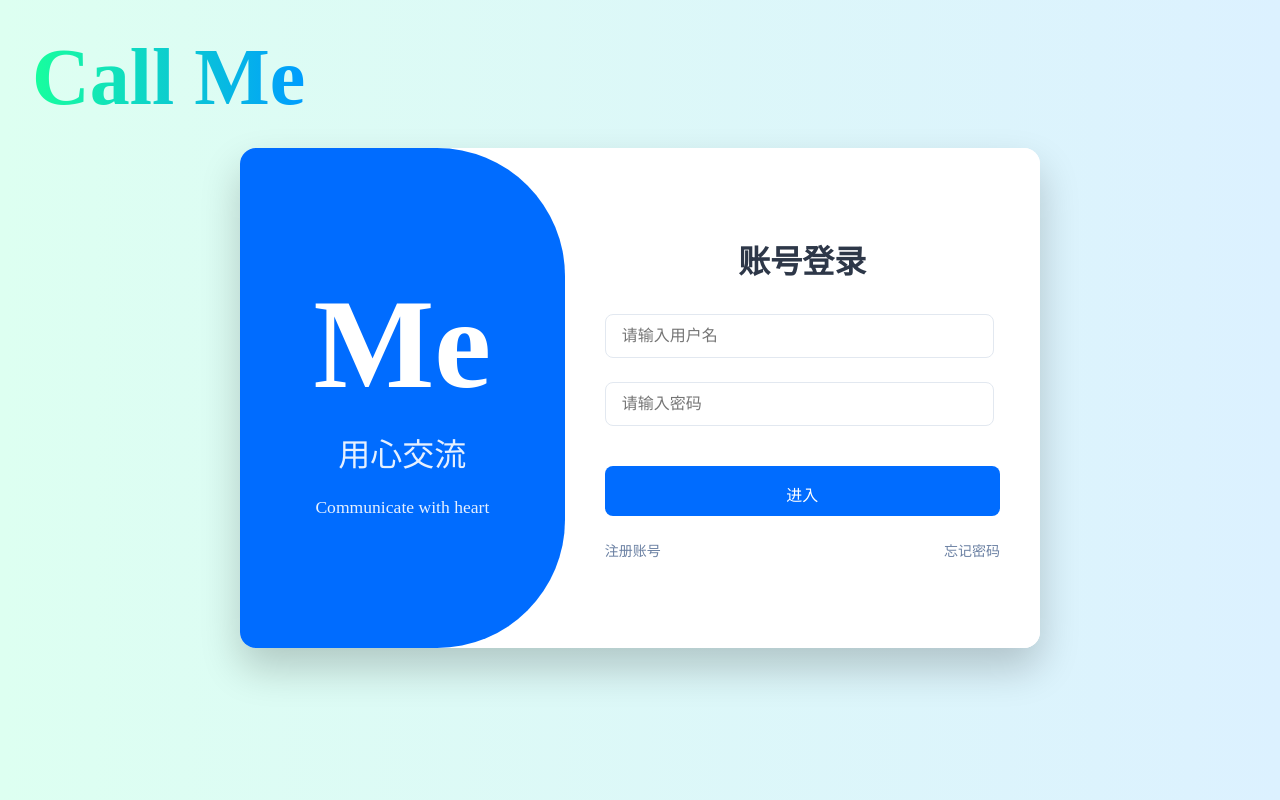
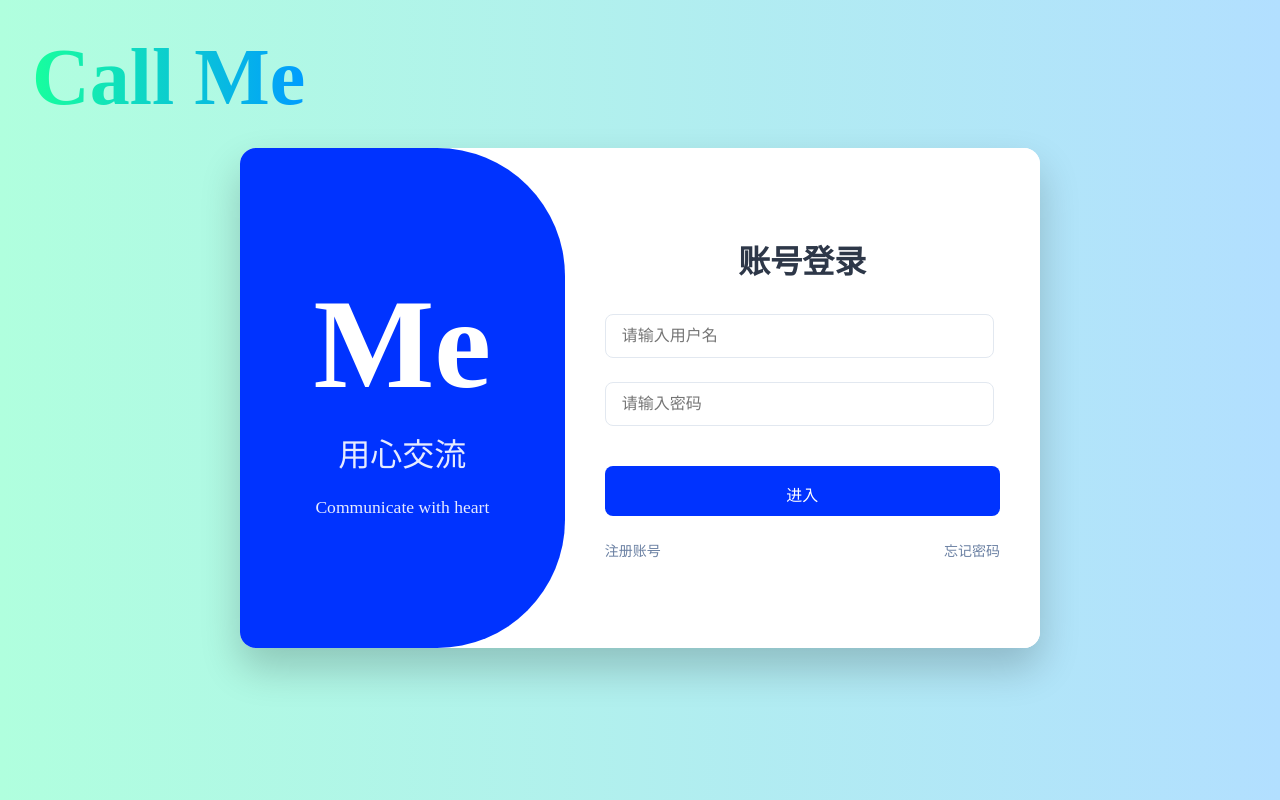
Before and after one commit to ilovef123/callme, a Vue app: page /Login in a window 1280 px wide. Built offline with nearby package versions, Linux system fonts and the light colour scheme.

Commit message:
登录第三次修改

```diff
--- /dev/null
+++ b/src/components/content/content_main.scss
@@ -0,0 +1,62 @@
+// content_main.scss
+button {
+  // 基础样式
+  padding: 12px 32px;
+  color: white;
+  background-color: #0562db;
+  border: none;
+  border-radius: 4px;
+  font-size: 16px;
+  cursor: pointer;
+  transition: background-color 0.3s ease;
+
+  // 定位方案
+  display: block;
+  margin: 0 auto;
+
+  // 悬停效果
+  &:hover {
+    background-color: darken(#0562db, 10%);
+  }
+
+  // 点击效果
+  &:active {
+    transform: scale(0.98);
+  }
+
+  // 添加聚焦状态
+  &:focus {
+    outline: 3px solid rgba(5, 98, 219, 0.4);
+    outline-offset: 2px;
+  }
+
+  // 禁用状态
+  &:disabled {
+    background-color: #6ca0e6;
+    cursor: not-allowed;
+    opacity: 0.7;
+  }
+
+  // 加载状态指示器
+  &.loading {
+    position: relative;
+    color: transparent;
+
+    &::after {
+      content: "";
+      position: absolute;
+      width: 20px;
+      height: 20px;
+      border: 2px solid white;
+      border-radius: 50%;
+      border-top-color: transparent;
+      animation: spin 0.8s linear infinite;
+    }
+  }
+
+  @keyframes spin {
+    to {
+      transform: rotate(360deg);
+    }
+  }
+}
--- a/src/components/content/content_main.vue
+++ b/src/components/content/content_main.vue
@@ -10,6 +10,6 @@
   }
 </script>
 
-
-<style>
+<style lang="scss" scoped>
+@use './content_main.scss' as *; // 添加命名空间声明
 </style>
--- a/src/components/header/header.css
+++ b/src/components/header/header.css
@@ -14,6 +14,8 @@ header {
   /* transition: background-color 0.3s ease; */
   transition: background-color 0.3s ease, box-shadow 0.3s ease;
 }
+
+
 
 /* 右导航栏样式 */
 header .headerlist {
--- a/src/components/header/header_List.vue
+++ b/src/components/header/header_List.vue
@@ -29,7 +29,7 @@ watchEffect(() => {
   <header>
     <div class="logo">
       <a href="/">
-        <img src="@/assets/images/logo.png" alt="Logo" class="logo-image">
+        <img src="@/assets/images/logo.png" alt="Logo" class="logo-image" style="-webkit-user-drag: none">
       </a>
     </div>
     <div class="headerlist">
--- a/src/views/login/style.scss
+++ b/src/views/login/style.scss
@@ -1,9 +1,9 @@
 // style.scss
 // 颜色变量
-$primary-color: #006cff;
+$primary-color: #0033ff;
 $primary-hover: #3f37c9;
-$gradient-start: #ddfff1;
-$gradient-end: #dcf1ff;
+$gradient-start: #b0ffde;
+$gradient-end: #b2dfff;
 $white: #ffffff;
 $text-color: #2d3748;
 $text-light: rgba(255, 255, 255, 0.9);
@@ -23,6 +23,7 @@ $border-radius-xl: 8rem;
 
 // 字体变量
 $font-family: 'PingFang SC', 'Microsoft YaHei', sans-serif;
+$font-familys: '方正榜书行简体';
 $font-size-base: 1rem;
 $font-size-lg: 1.1rem;
 $font-size-xl: 2rem;
@@ -39,6 +40,7 @@ $font-size-slogan: 1.8rem;
   min-height: 100vh;
   background: linear-gradient(90deg, $gradient-start, $gradient-end);
   font-family: $font-family;
+  user-select: none;
 }
 
 .login-page {
@@ -54,7 +56,7 @@ $font-size-slogan: 1.8rem;
   position: absolute; // 绝对定位
   top: $spacing-lg;
   left: $spacing-lg;
-  font-family: '方正榜书行简体';
+  font-family: $font-familys;
   font-size: 5rem;
   font-weight: bold;
   color: $white;
@@ -62,6 +64,8 @@ $font-size-slogan: 1.8rem;
   -webkit-background-clip: text; // 将背景剪裁为文本
   -webkit-text-fill-color: transparent; // 使文本填充颜色透明，以便显示背景渐变
   z-index: 10; // 确保文本在最上层
+  user-select: none;
+
 }
 
 .login-container {
@@ -91,7 +95,7 @@ $font-size-slogan: 1.8rem;
     text-align: center;
 
     .brand-name {
-      font-family: '方正榜书行简体';
+      font-family: $font-familys;
       font-size: $font-size-xxl;
       font-weight: bold;
       margin-bottom: $spacing-xs;
@@ -99,7 +103,7 @@ $font-size-slogan: 1.8rem;
     }
 
     .brand-slogan {
-      font-family: '方正榜书行简体';
+      font-family: $font-familys;
       font-size: $font-size-lg;
       line-height: 2;
       font-weight: 500;
```
